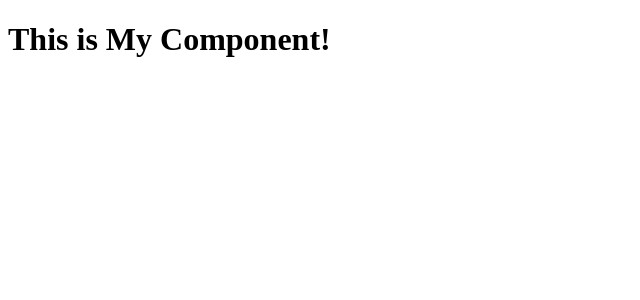
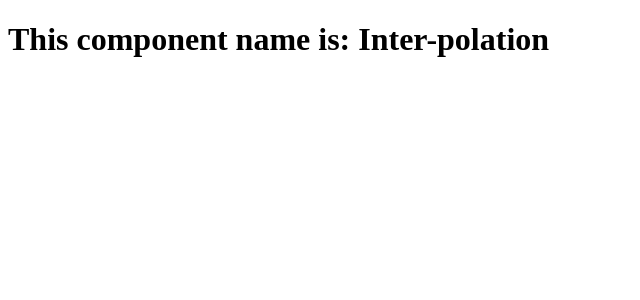
Before and after one commit to Wanjiru393/Learn-Angular, an Angular app: page / in a window 1280 px wide. Shown: the top 300 px of the page, without its empty margins (0-640 px from the left). Built offline with nearby package versions, Linux system fonts and the light colour scheme.

Commit message:
Inter-polation Binding

```diff
--- /dev/null
+++ b/src/app/Basics/Data-Binding/inter-polation/inter-polation.component.html
@@ -0,0 +1 @@
+<h1>This component name is: {{name}}</h1>
--- /dev/null
+++ b/src/app/Basics/Data-Binding/inter-polation/inter-polation.component.ts
@@ -0,0 +1,16 @@
+import { Component, OnInit } from '@angular/core';
+
+@Component({
+  selector: 'app-inter-polation',
+  templateUrl: './inter-polation.component.html',
+  styleUrls: ['./inter-polation.component.css']
+})
+export class InterPolationComponent implements OnInit {
+  name: string = 'Inter-polation'
+
+  constructor() { }
+
+  ngOnInit(): void {
+  }
+
+}
--- a/src/app/app.component.html
+++ b/src/app/app.component.html
@@ -1,2 +1,3 @@
 <!-- <car-component></car-component> -->
-<my-component></my-component>
+<!-- <my-component></my-component> -->
+<app-inter-polation></app-inter-polation>
--- a/src/app/app.module.ts
+++ b/src/app/app.module.ts
@@ -4,11 +4,12 @@ import { BrowserModule } from '@angular/platform-browser';
 import { AppRoutingModule } from './app-routing.module';
 import { AppComponent } from './app.component';
 import { CarComponent } from './Intro-to-Angular/car-component/car.component';
-import { MyComponent } from './Intro-to-Angular/my-component/my.component'
+import { MyComponent } from './Intro-to-Angular/my-component/my.component';
+import { InterPolationComponent } from './Basics/Data-Binding/inter-polation/inter-polation.component'
 
 @NgModule({
   declarations: [
-    AppComponent,CarComponent,MyComponent,
+    AppComponent,CarComponent,MyComponent, InterPolationComponent,
   ],
   imports: [
     BrowserModule,
```
Also changed, not shown: src/app/Basics/Data-Binding/inter-polation/inter-polation.component.css (added).
